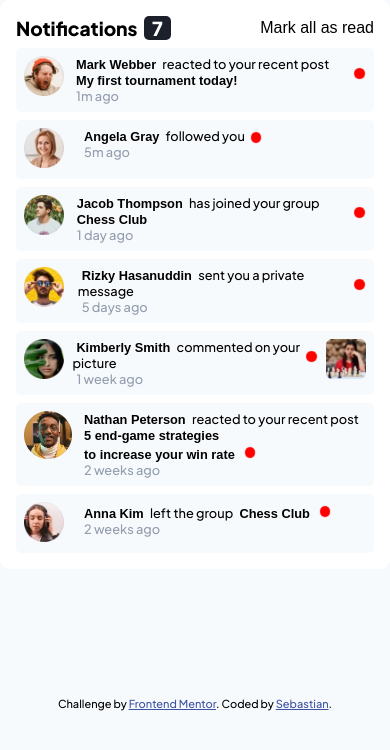
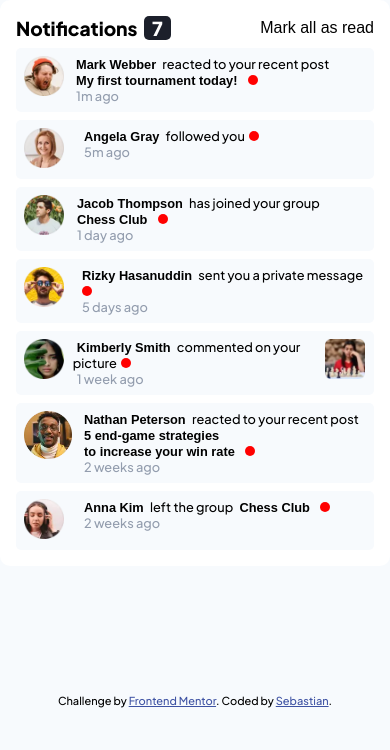
Before and after one commit to SebBudynski/notifications-page, a website: page index.html in a window 390 px wide. Drawn offline with Linux system fonts and the light colour scheme.

Commit message:
Replace img with CSS for red dot responsiveness

```diff
--- a/index.html
+++ b/index.html
@@ -3,7 +3,10 @@
   <head>
     <meta charset="UTF-8" />
     <meta name="viewport" content="width=device-width, initial-scale=1.0" />
-    <meta name="description" content="A challenge from Frontendmentor, where I built a notification page."/>
+    <meta
+      name="description"
+      content="A challenge from Frontendmentor, where I built a notification page."
+    />
     <link
       rel="icon"
       type="image/png"
@@ -30,10 +33,9 @@
           <div class="text">
             <div class="wrapper">
               <p>
-                <button>Mark Webber</button> reacted to your recent
-                post
+                <button>Mark Webber</button> reacted to your recent post
                 <button>My first tournament today!</button>
-              </p><img class="red-dot"src="assets/images/red-dot.png" alt="red dot">
+              </p>
             </div>
             <p class="time">1m ago</p>
           </div>
@@ -47,7 +49,7 @@
           </div>
           <div class="text">
             <div class="wrapper">
-              <p><button>Angela Gray</button> followed you</p><img class="red-dot"src="assets/images/red-dot.png" alt="red dot">
+              <p><button>Angela Gray</button> followed you</p>
             </div>
             <p class="time">5m ago</p>
           </div>
@@ -64,7 +66,7 @@
               <p>
                 <button>Jacob Thompson</button> has joined your group
                 <button>Chess Club</button>
-              </p><img class="red-dot"src="assets/images/red-dot.png" alt="red dot">
+              </p>
             </div>
             <p class="time">1 day ago</p>
           </div>
@@ -76,11 +78,11 @@
               alt="user avatar"
             />
           </div>
-          <div class="text" id="rizky" >
+          <div class="text" id="rizky">
             <div class="wrapper">
               <p>
                 <button>Rizky Hasanuddin</button> sent you a private message
-              </p><img class="red-dot"src="assets/images/red-dot.png" alt="red dot">
+              </p>
             </div>
             <p class="time">5 days ago</p>
           </div>
@@ -99,19 +101,21 @@
           </div>
           <div class="text">
             <div class="wrapper">
-              <p>
-                <button>Kimberly Smith</button> commented on your picture
-              </p><img class="red-dot"src="assets/images/red-dot.png" alt="red dot">
+              <p><button>Kimberly Smith</button> commented on your picture</p>
             </div>
             <p class="time">1 week ago</p>
           </div>
           <div class="user-avatar" id="picture">
-            <img src="assets/images/image-chess.webp" alt="chess player image" />
+            <img
+              src="assets/images/image-chess.webp"
+              alt="chess player image"
+            />
           </div>
         </li>
         <li class="post">
           <div class="user-avatar">
-            <img id="nathan"
+            <img
+              id="nathan"
               src="assets/images/avatar-nathan-peterson.webp"
               alt="user avatar"
             />
@@ -120,9 +124,8 @@
             <div class="wrapper">
               <p>
                 <button>Nathan Peterson</button> reacted to your recent post
-                <button>
-                  5 end-game strategies</button>  <button>to increase your win rate
-                  </button><img class="red-dot"src="assets/images/red-dot.png" alt="red dot">
+                <button>5 end-game strategies</button>
+                <button>to increase your win rate</button>
               </p>
             </div>
             <p class="time">2 weeks ago</p>
@@ -136,12 +139,12 @@
             <div class="wrapper">
               <p>
                 <button>Anna Kim</button> left the group
-                <button>Chess Club</button></button><img class="red-dot"src="assets/images/red-dot.png" alt="red dot">
+                <button>Chess Club</button>
               </p>
             </div>
             <p class="time">2 weeks ago</p>
           </div>
-        </div>
+        </li>
       </ul>
       <div class="attribution">
         Challenge by
--- a/index.scss
+++ b/index.scss
@@ -30,7 +30,8 @@ main {
   display: flex;
   justify-content: space-between;
 
-  p, h1 {
+  p,
+  h1 {
     font-size: 1.2rem;
     font-weight: 700;
   }
@@ -60,15 +61,19 @@ main {
     line-height: 1px;
   }
 
-  button{
-    margin: 0 .25rem;
+  button {
+    margin: 0 0.25rem;
   }
-}
 
-.red-dot {
-  width: 0.8rem;
-  height: 0.8rem;
-  margin: 0.2rem 0 0 0.3rem;
+  p:first-of-type::after {
+    content: "";
+    background-color: red;
+    width: 10px;
+    height: 10px;
+    display: inline-block;
+    border-radius: 50%;
+    margin-left:.25rem;
+  }
 }
 
 .post,
@@ -162,7 +167,7 @@ button {
     font-size: 0.8rem;
     padding: 0.5rem;
     gap: 0.5rem;
-    margin-top:.5rem;
+    margin-top: 0.5rem;
     button {
       font-size: 0.8rem;
     }
```
Also changed, not shown: assets/images/red-dot.png (deleted), index.css, 1 other file.
